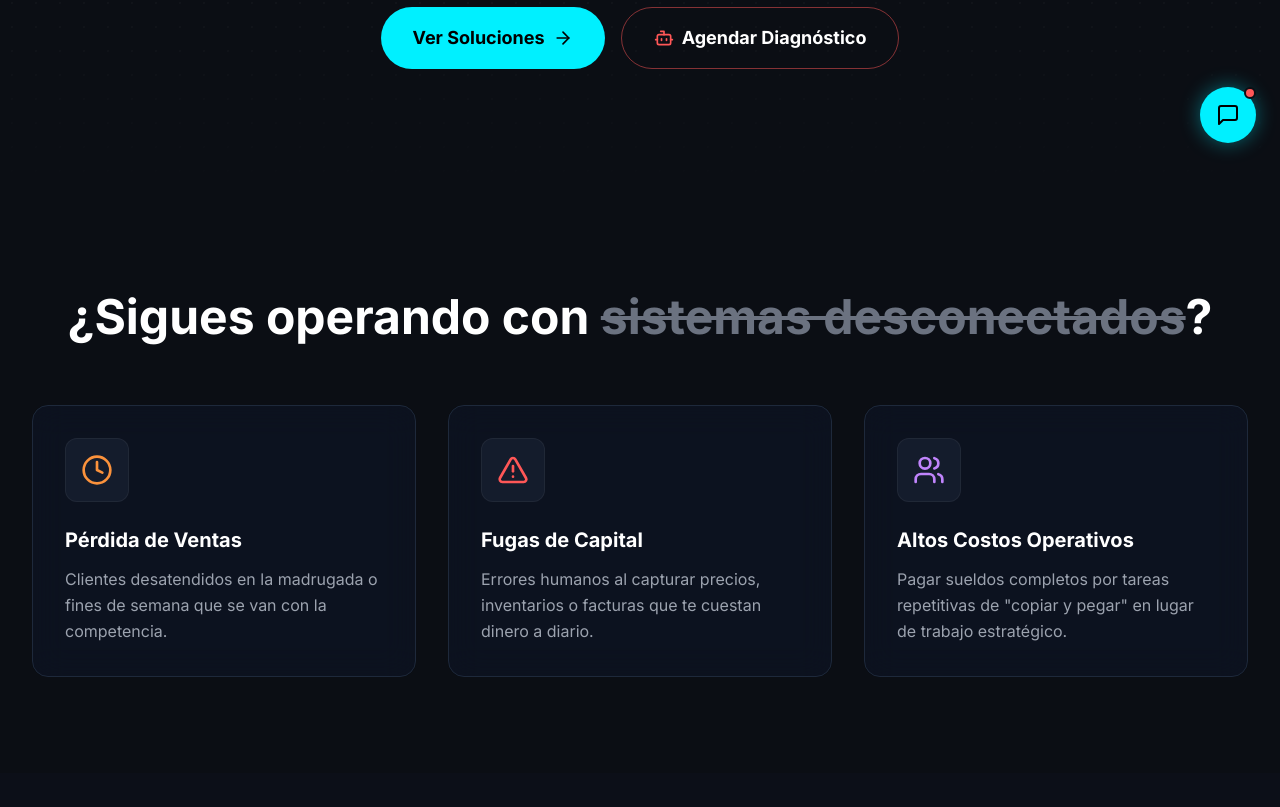
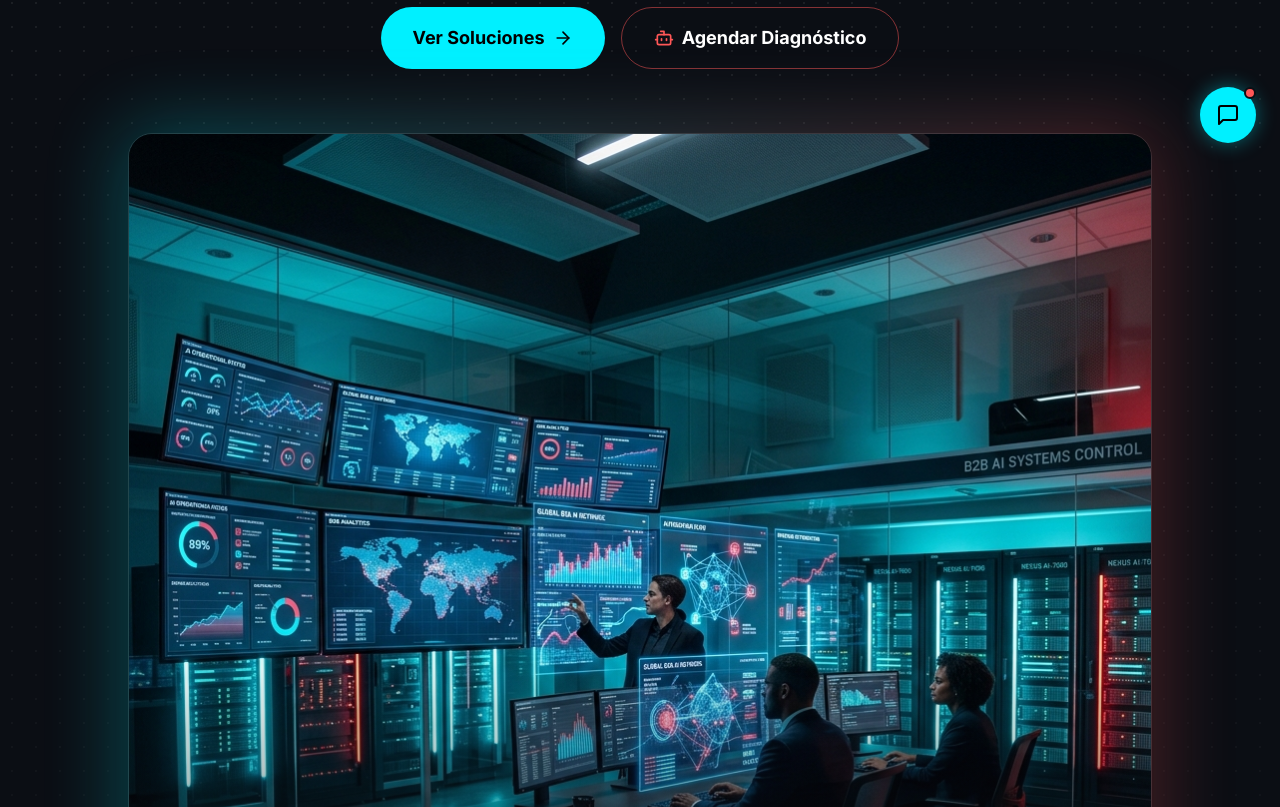
Before and after one commit to DarigRul/xaly-landing, a React (Vite) app: page / in a window 1280 px wide. Shown: the part 633-1440 px from the top of the page. Built offline with nearby package versions, Linux system fonts and the light colour scheme.

Commit message:
Add realistic generated images to Hero and Contact sections

```diff
--- a/src/components/ContactForm.jsx
+++ b/src/components/ContactForm.jsx
@@ -83,11 +83,22 @@ const ContactForm = () => {
               </div>
               <p className="text-gray-300 font-medium">Propuesta de automatización</p>
             </div>
-            <div className="flex items-center gap-4">
+            <div className="flex items-center gap-4 mb-10">
               <div className="w-12 h-12 rounded-full bg-slate-800 flex items-center justify-center border border-white/10">
                 <span className="text-cyber-cyan font-bold">3</span>
               </div>
               <p className="text-gray-300 font-medium">Despliegue y entrenamiento</p>
+            </div>
+
+            {/* Context Image */}
+            <div className="relative rounded-2xl overflow-hidden border border-white/10 shadow-lg group max-w-md hidden md:block">
+               <div className="absolute inset-0 bg-cyber-cyan/20 opacity-0 group-hover:opacity-100 transition-opacity duration-500 z-10 mix-blend-overlay"></div>
+               <img
+                 src="/images/contact.jpg"
+                 alt="Automated Chat Interface on Smartphone"
+                 className="w-full h-auto object-cover transform group-hover:scale-105 transition-transform duration-700"
+               />
+               <div className="absolute inset-0 bg-gradient-to-t from-background via-transparent to-transparent z-0"></div>
             </div>
           </div>
 
--- a/src/components/Hero.jsx
+++ b/src/components/Hero.jsx
@@ -23,7 +23,7 @@ const Hero = () => {
           Construimos el sistema nervioso de tu negocio. Automatizamos WhatsApp, sincronizamos tu ERP y eliminamos errores de captura para que reduzcas tus costos de nómina y escales sin límites.
         </p>
 
-        <div className="flex flex-col sm:flex-row justify-center gap-4">
+        <div className="flex flex-col sm:flex-row justify-center gap-4 mb-16">
           <button className="group flex items-center justify-center gap-2 bg-cyber-cyan text-black px-8 py-4 rounded-full font-bold text-lg hover:shadow-[0_0_25px_rgba(0,240,255,0.5)] transition-all">
             Ver Soluciones
             <ArrowRight className="w-5 h-5 group-hover:translate-x-1 transition-transform" />
@@ -33,6 +33,19 @@ const Hero = () => {
             Agendar Diagnóstico
           </button>
         </div>
+
+        {/* Hero Image */}
+        <div className="relative max-w-5xl mx-auto mt-12 animate-fade-in-up" style={{ animationDelay: '0.2s' }}>
+          <div className="absolute -inset-1 bg-gradient-to-r from-cyber-cyan to-cyber-red opacity-30 blur-2xl rounded-3xl"></div>
+          <div className="relative rounded-3xl overflow-hidden border border-white/10 shadow-2xl">
+            <img
+              src="/images/hero.jpg"
+              alt="B2B AI Automation Control Room"
+              className="w-full h-auto object-cover transform hover:scale-105 transition-transform duration-700"
+            />
+            <div className="absolute inset-0 bg-gradient-to-t from-background via-transparent to-transparent"></div>
+          </div>
+        </div>
       </div>
     </section>
   );
```
Also changed, not shown: public/images/contact.jpg (added), public/images/hero.jpg (added).
